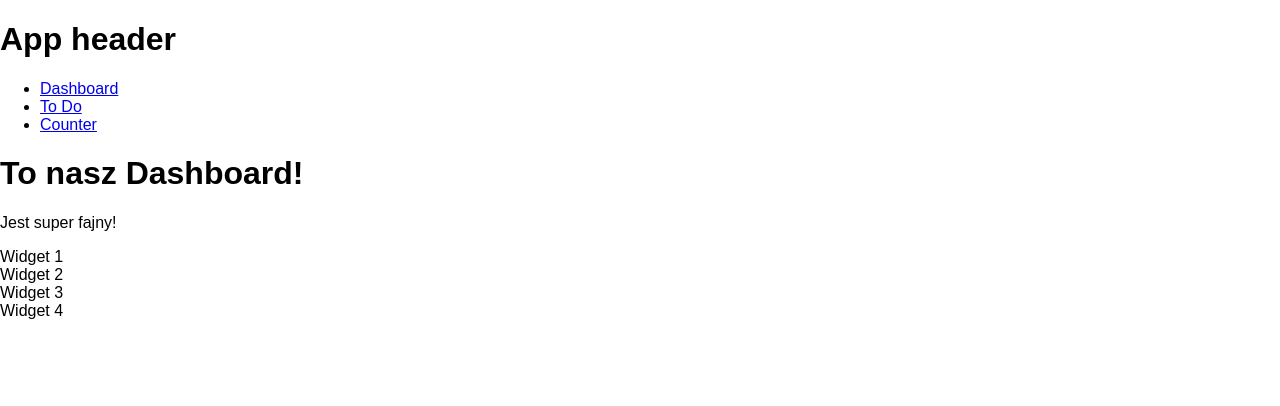
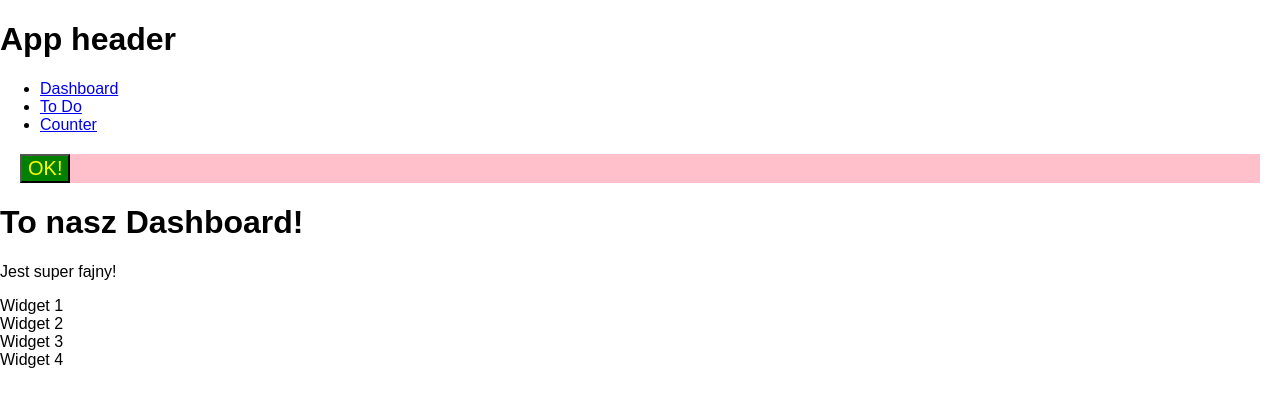
Before and after one commit to patrykomiotek/todo-react, a React (Create React App) app: page / in a window 1280 px wide. Shown: the top 406 px of the page. Built offline with nearby package versions, Linux system fonts and the light colour scheme.

Commit message:
button example

```diff
--- a/src/components/Header.js
+++ b/src/components/Header.js
@@ -1,5 +1,6 @@
 import React, { Component } from 'react';
 import { Link } from 'react-router-dom';
+import Button from './button';
 
 class Header extends Component {
   render() {
@@ -11,6 +12,7 @@
           <li><Link to="/todo">To Do</Link></li>
           <li><Link to="/counter">Counter</Link></li>
         </ul>
+        <Button label="OK!" />
       </div>
 
     );
--- /dev/null
+++ b/src/components/button/index.css
@@ -0,0 +1,4 @@
+.btn-container {
+    margin: 20px;
+    background-color: pink;
+}
--- /dev/null
+++ b/src/components/button/index.js
@@ -0,0 +1,21 @@
+import React, { Component } from 'react';
+import './index.css';
+
+class Button extends Component {
+  render() {
+    const buttonStyle = {
+      backgroundColor: 'green',
+      color: 'yellow',
+      fontSize: 20
+    };
+    return(
+      <div className="btn-container">
+        <button style={buttonStyle}>
+          {this.props.label}
+        </button>
+      </div>
+    );
+  }
+}
+
+export default Button;
```
